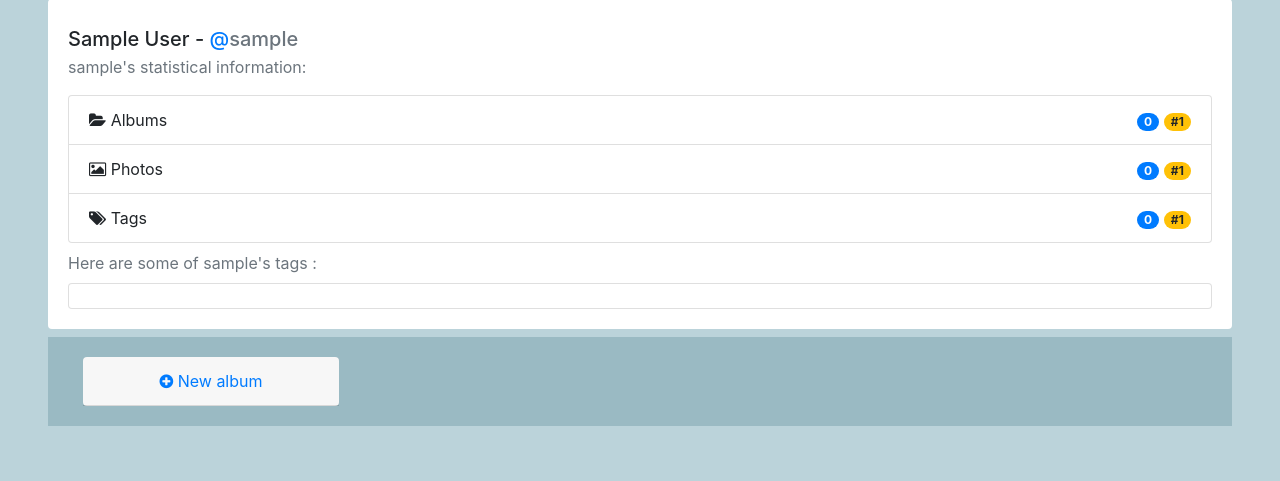
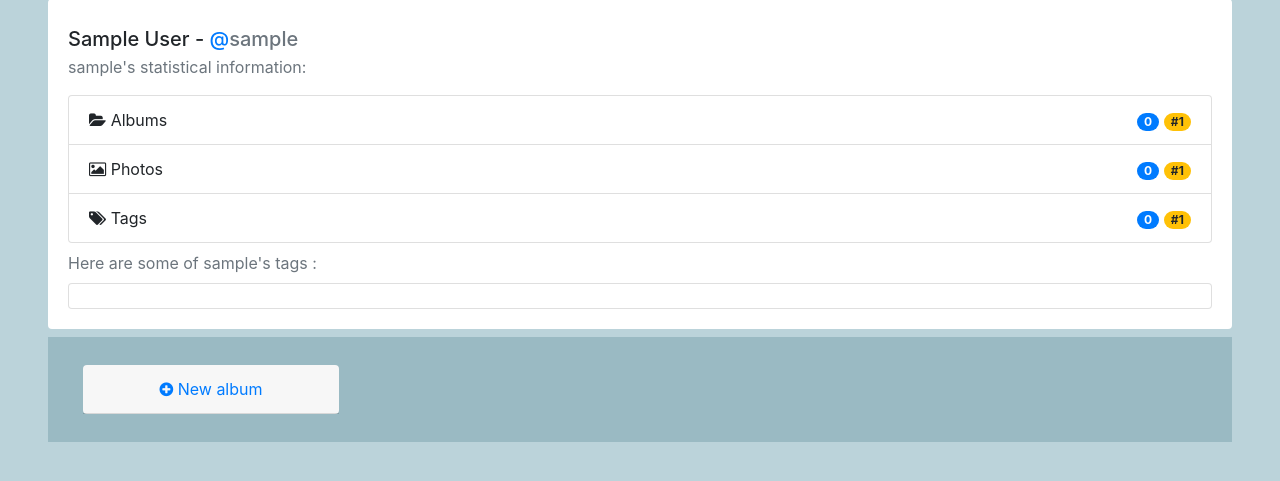
Before and after one commit to mihai-craciun/deepimage, a Django app: a page that uses webimage/templates/webimage/gallery/user.html in a window 1280 px wide. Shown: the part 206-687 px from the top of the page. Run offline with Django 3.2, Linux system fonts and the light colour scheme; the visitor is signed in with stand-in values (Sample User, id 1); data comes from the database, SQL or seed files in the repository; data that the repository does not hold is empty; some libraries are stand-ins or nearby versions.

Commit message:
added icons in headers and fixed new album spacing

```diff
--- a/webimage/templates/webimage/gallery/tags.html
+++ b/webimage/templates/webimage/gallery/tags.html
@@ -18,6 +18,7 @@
             <div class="col-sm-6 col-md-4 col-lg-3 mt-2 mb-2">
                 <div class="card">
                     <div class="card-header text-center">
+                        <i class="fa fa-tag"></i>
                         <a class="card-link badge badge-secondary" href="{% url 'webimage:gallery_tags_tag' tag.tag %}">
                             <span class="text-primary"></span><span class="text">{{ tag.tag }}</span>
                         </a>
--- a/webimage/templates/webimage/gallery/user.html
+++ b/webimage/templates/webimage/gallery/user.html
@@ -78,6 +78,7 @@
          <div class="col-sm-6 col-md-4 col-lg-3 mt-2 mb-2">
                 <div class="card">
                     <div class="card-header text-center">
+                        <i class="fa fa-folder-open"></i>
                         <a class="card-link" href="{% url 'webimage:gallery_user_album' profile.username album.album.id %}">
                             <span class="text">{{ album.album.name }}</span>
                         </a>
@@ -100,7 +101,7 @@
          </div>
     {%  endfor %}
     {% if user == profile %}
-        <div class="col-sm-6 col-md-4 col-lg-3">
+        <div class="col-sm-6 col-md-4 col-lg-3 mt-2 mb-2">
                 <div class="card">
                     <div class="card-header text-center">
                         <a class="card-link" href="#"><i class="fa fa-plus-circle"></i> New album</a>
--- a/webimage/templates/webimage/gallery/users.html
+++ b/webimage/templates/webimage/gallery/users.html
@@ -18,6 +18,7 @@
             <div class="col-sm-6 col-md-4 col-lg-3 mt-2 mb-2">
                 <div class="card">
                     <div class="card-header text-center">
+                        <i class="fa fa-user-circle"></i>
                         <a class="card-link" href="{% url 'webimage:gallery_user' u.user.username %}">
                             <span class="text-primary">@</span><span class="text">{{ u.user.username }}</span>
                         </a>
```
